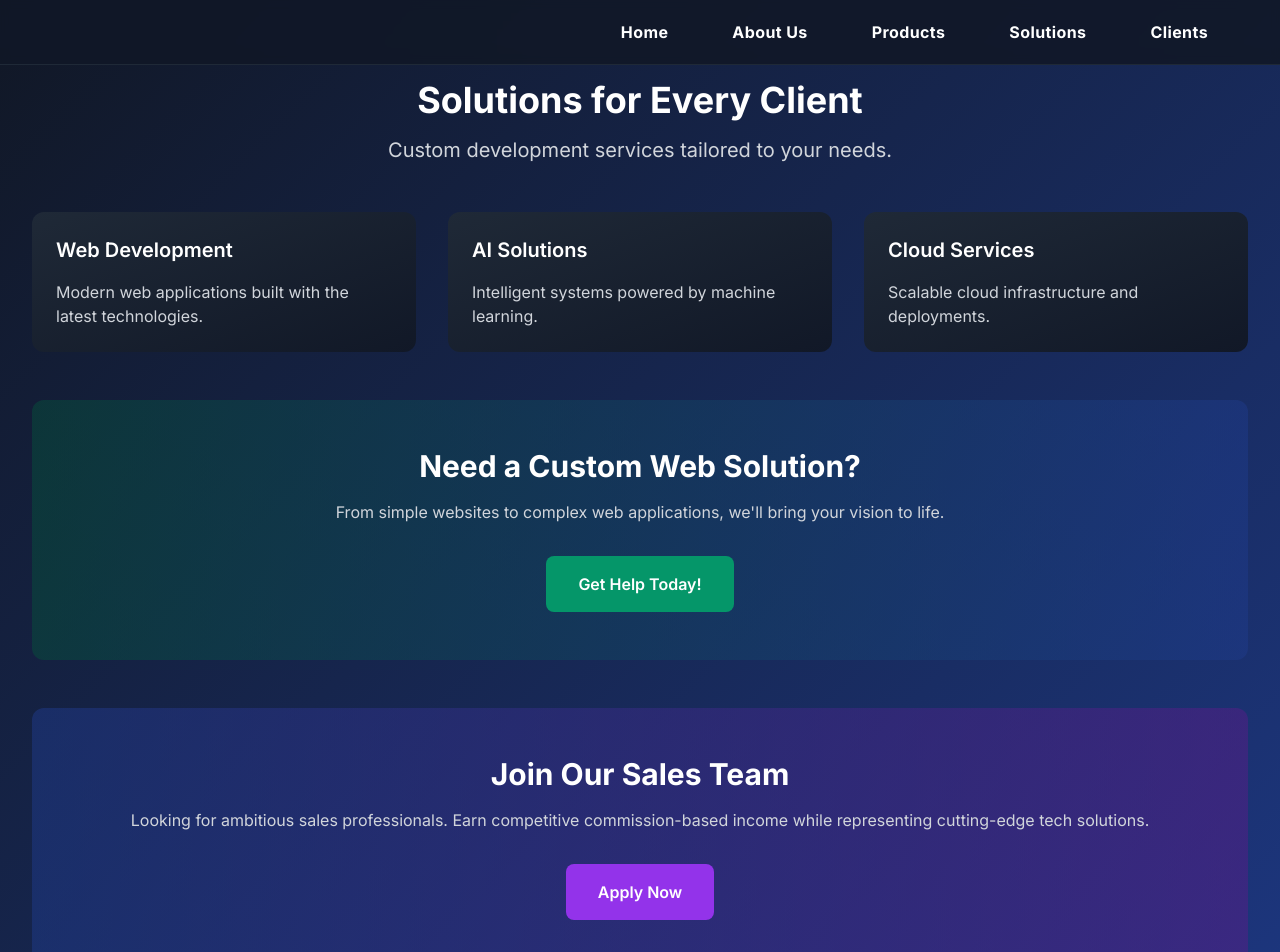
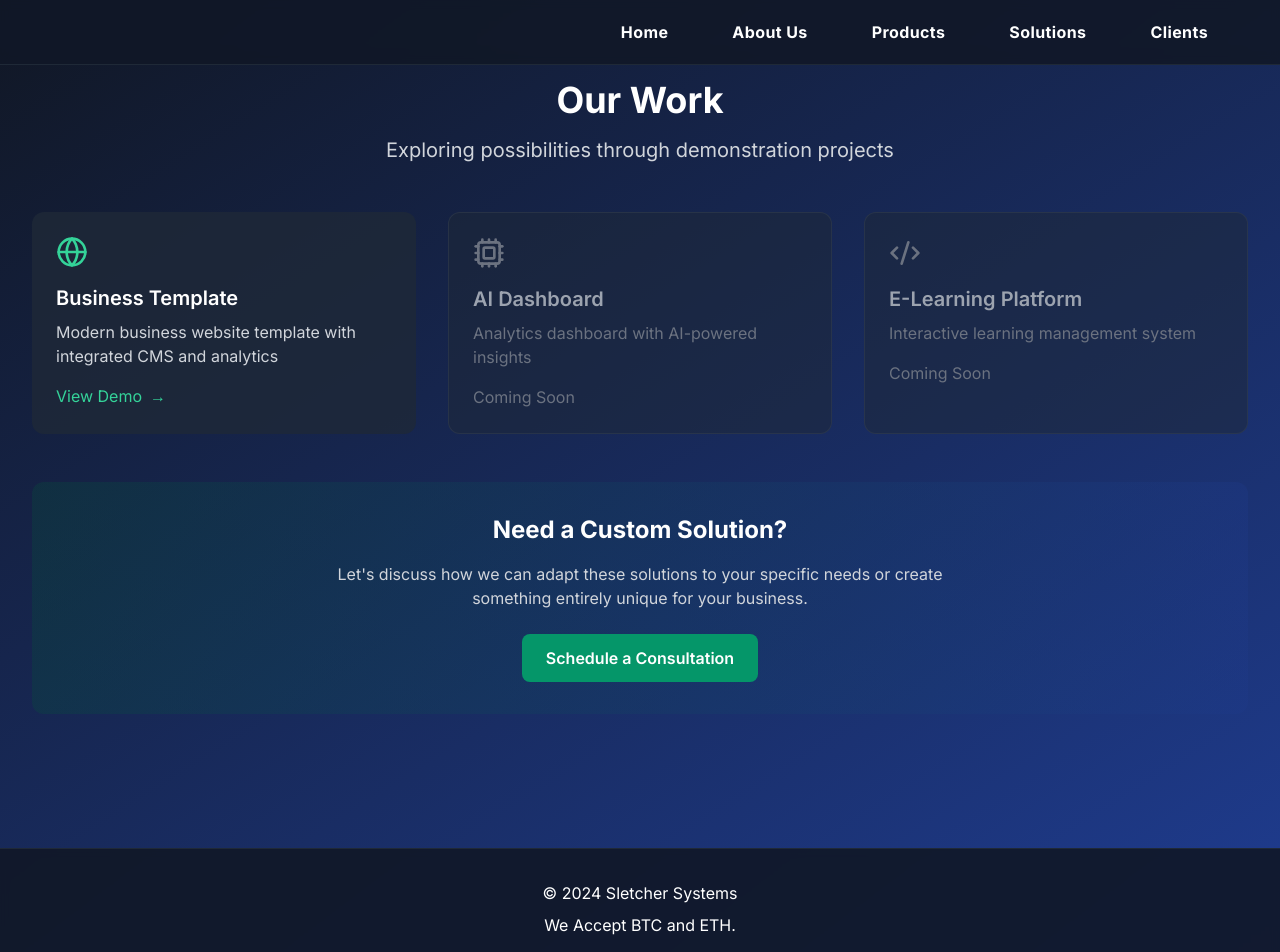
Before and after one commit to banditofsmoke/testsite2, a Next.js app: page /clients in a window 1280 px wide. Shown: the top 952 px of the page. Built offline with nearby package versions, Linux system fonts and the light colour scheme.

Commit message:
Update page.tsx

```diff
--- a/app/clients/page.tsx
+++ b/app/clients/page.tsx
@@ -2,127 +2,86 @@
 
 import { useState } from 'react'
 import { BookingModal } from '@/components/ui/booking-modal'
+import { Code2, Cpu, Globe } from 'lucide-react'
 
 export default function ClientsPage() {
   const [isBookingOpen, setIsBookingOpen] = useState(false)
 
-  const handleBookingClick = () => {
-    setIsBookingOpen(true)
-  }
-
   return (
-    <>
     <div className="min-h-screen bg-gradient-to-br from-gray-900 to-blue-900 p-8">
-        <div className="max-w-7xl mx-auto">
-          <div className="space-y-12">
+      <div className="max-w-7xl mx-auto space-y-12">
         {/* Hero Section */}
         <div className="text-center">
           <h1 className="text-4xl font-bold text-white mb-4">
-                Solutions for Every Client
+            Our Work
           </h1>
           <p className="text-xl text-gray-300">
-                Custom development services tailored to your needs.
+            Exploring possibilities through demonstration projects
           </p>
         </div>
 
-            {/* Services Grid */}
+        {/* Demo Projects Grid */}
         <div className="grid grid-cols-1 md:grid-cols-2 lg:grid-cols-3 gap-8">
-              {/* Web Development */}
-              <div className="bg-gradient-to-br from-gray-800 to-gray-900 p-6 rounded-xl">
-                <h3 className="text-xl font-semibold text-white mb-4">
-                  Web Development
+          <div className="bg-gray-800/80 rounded-xl p-6 hover:bg-gray-800/90 transition-all group">
+            <Globe className="w-8 h-8 text-emerald-400 mb-4" />
+            <h3 className="text-xl font-semibold text-white mb-2">
+              Business Template
             </h3>
-                <p className="text-gray-300">
-                  Modern web applications built with the latest technologies.
+            <p className="text-gray-300 mb-4">
+              Modern business website template with integrated CMS and analytics
             </p>
+            <a
+              href="https://cooling.sletchersystems.com/"
+              target="_blank"
+              rel="noopener noreferrer"
+              className="inline-flex items-center text-emerald-400 group-hover:text-emerald-300"
+            >
+              View Demo <span className="ml-2">→</span>
+            </a>
           </div>
 
-              {/* AI Solutions */}
-              <div className="bg-gradient-to-br from-gray-800 to-gray-900 p-6 rounded-xl">
-                <h3 className="text-xl font-semibold text-white mb-4">
-                  AI Solutions
+          {/* Placeholder for future demos with coming soon state */}
+          <div className="bg-gray-800/50 rounded-xl p-6 border border-gray-700/50">
+            <Cpu className="w-8 h-8 text-gray-500 mb-4" />
+            <h3 className="text-xl font-semibold text-gray-400 mb-2">
+              AI Dashboard
             </h3>
-                <p className="text-gray-300">
-                  Intelligent systems powered by machine learning.
+            <p className="text-gray-500 mb-4">
+              Analytics dashboard with AI-powered insights
             </p>
+            <span className="text-gray-500">Coming Soon</span>
           </div>
 
-              {/* Cloud Services */}
-              <div className="bg-gradient-to-br from-gray-800 to-gray-900 p-6 rounded-xl">
-                <h3 className="text-xl font-semibold text-white mb-4">
-                  Cloud Services
+          <div className="bg-gray-800/50 rounded-xl p-6 border border-gray-700/50">
+            <Code2 className="w-8 h-8 text-gray-500 mb-4" />
+            <h3 className="text-xl font-semibold text-gray-400 mb-2">
+              E-Learning Platform
             </h3>
-                <p className="text-gray-300">
-                  Scalable cloud infrastructure and deployments.
+            <p className="text-gray-500 mb-4">
+              Interactive learning management system
             </p>
+            <span className="text-gray-500">Coming Soon</span>
           </div>
         </div>
 
         {/* CTA Section */}
-            <div className="bg-gradient-to-r from-emerald-900/50 to-blue-900/50 rounded-xl p-12 text-center">
-              <h2 className="text-3xl font-bold text-white mb-4">
-                Need a Custom Web Solution?
+        <div className="bg-gradient-to-r from-emerald-900/30 to-blue-900/30 rounded-xl p-8 text-center">
+          <h2 className="text-2xl font-bold text-white mb-4">
+            Need a Custom Solution?
           </h2>
-              <p className="text-gray-300 mb-8">
-                From simple websites to complex web applications, we&apos;ll bring your vision to life.
+          <p className="text-gray-300 mb-6 max-w-2xl mx-auto">
+            Let's discuss how we can adapt these solutions to your specific needs or create something entirely unique for your business.
           </p>
-              <div className="flex justify-center">
           <button
-                  onClick={handleBookingClick}
-                  className="bg-emerald-600 hover:bg-emerald-500 text-white px-8 py-4 rounded-lg font-semibold transition-all duration-300"
+            onClick={() => setIsBookingOpen(true)}
+            className="bg-emerald-600 hover:bg-emerald-500 text-white px-6 py-3 rounded-lg font-semibold transition-all duration-300"
           >
-                  Get Help Today!
+            Schedule a Consultation
           </button>
         </div>
       </div>
 
-            {/* Sales Recruitment Section */}
-            <div className="bg-gradient-to-r from-blue-900/50 to-purple-900/50 rounded-xl p-12 text-center">
-              <h2 className="text-3xl font-bold text-white mb-4">
-                Join Our Sales Team
-              </h2>
-              <p className="text-gray-300 mb-8">
-                Looking for ambitious sales professionals. Earn competitive commission-based income while representing cutting-edge tech solutions.
-              </p>
-              <div className="flex justify-center">
-                <a
-                  href="https://marketing.sletchersystems.com/"
-                  target="_blank"
-                  rel="noopener noreferrer"
-                  className="bg-purple-600 hover:bg-purple-500 text-white px-8 py-4 rounded-lg font-semibold transition-all duration-300"
-                >
-                  Apply Now
-                </a>
+      <BookingModal isOpen={isBookingOpen} onClose={() => setIsBookingOpen(false)} />
     </div>
-            </div>
-
-            {/* Demo Template Section */}
-            <div className="bg-gradient-to-r from-cyan-900/50 to-teal-900/50 rounded-xl p-12 text-center">
-              <h2 className="text-3xl font-bold text-white mb-4">
-                View Our Template Demos
-              </h2>
-              <p className="text-gray-300 mb-8">
-                Explore our professional website templates and see how we can customize them for your business.
-              </p>
-              <div className="flex justify-center">
-                <a
-                  href="https://cooling.sletchersystems.com/"
-                  target="_blank"
-                  rel="noopener noreferrer"
-                  className="bg-teal-600 hover:bg-teal-500 text-white px-8 py-4 rounded-lg font-semibold transition-all duration-300"
-                >
-                  View Demo Site
-                </a>
-              </div>
-            </div>
-          </div>
-        </div>
-      </div>
-
-      <BookingModal
-        isOpen={isBookingOpen}
-        onClose={() => setIsBookingOpen(false)}
-      />
-    </>
   )
 }
```
Lines whose indentation alone changed are shown as unchanged.
